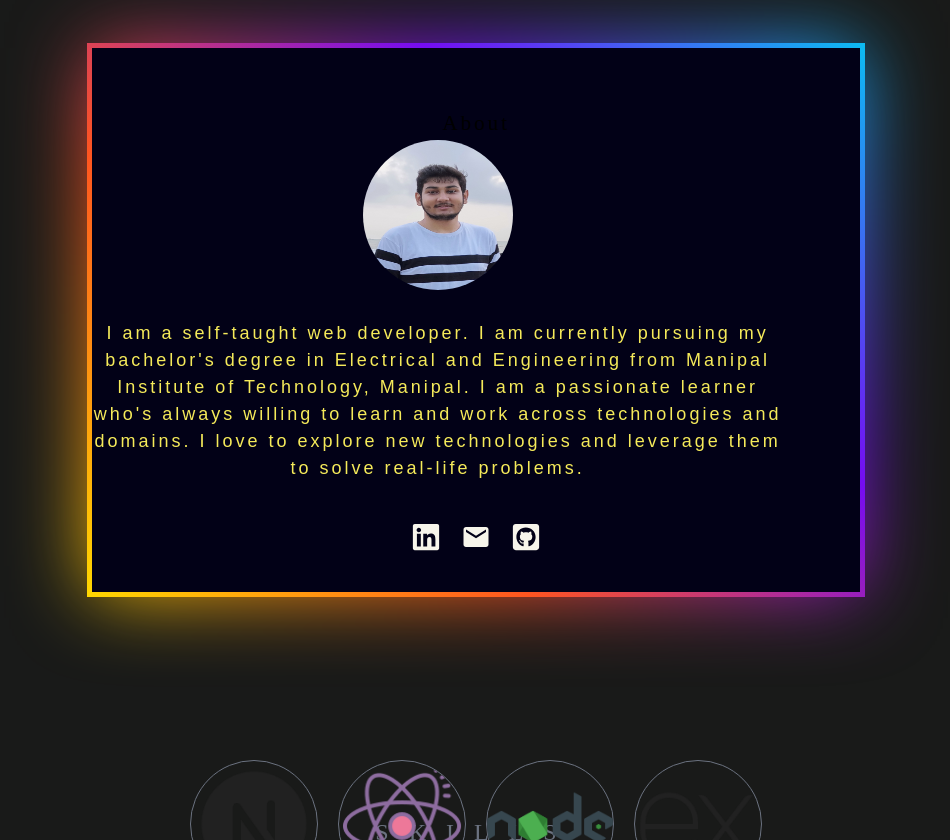
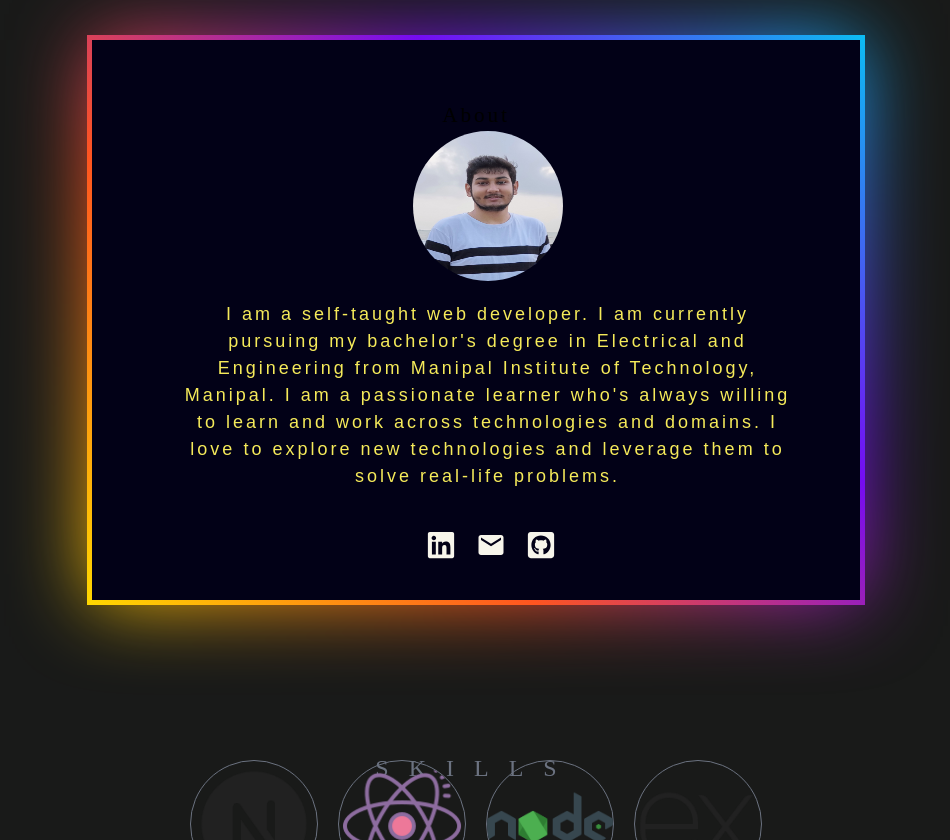
Before and after one commit to Sranjan0208/old-Portfolio, a React (Create React App) app: page /introduction in a window 1280 px wide. Shown: the part 880-1720 px from the top of the page, without its empty margins (164-1114 px from the left). Built offline with nearby package versions, Linux system fonts and the light colour scheme.

Commit message:
changes in Style

```diff
--- a/src/components/About.js
+++ b/src/components/About.js
@@ -12,6 +12,7 @@ const About = () => {
           <div className="title">
             <h1>About</h1>
           </div>
+          <div className="about">
             <div className="content">
               <img
                 src={require("../assets/sujal.jpg")}
@@ -21,10 +22,10 @@ const About = () => {
               <p>
                 I am a self-taught web developer. I am currently pursuing my
                 bachelor's degree in Electrical and Engineering from Manipal
-              Institute of Technology, Manipal. I am a passionate learner who's
-              always willing to learn and work across technologies and domains.
-              I love to explore new technologies and leverage them to solve
-              real-life problems.
+                Institute of Technology, Manipal. I am a passionate learner
+                who's always willing to learn and work across technologies and
+                domains. I love to explore new technologies and leverage them to
+                solve real-life problems.
               </p>
             </div>
             <div className="social">
@@ -40,6 +41,7 @@ const About = () => {
             </div>
           </div>
         </div>
+      </div>
     </section>
   );
 };
--- a/src/components/Skills.js
+++ b/src/components/Skills.js
@@ -76,7 +76,7 @@ const Skills = () => {
   ];
   return (
     <div className="section3 absolute flex flex-col text-center md:text-left xl:flex-row max-w-[2000px] xl:px-10 min-h-screen justify-center xl:space-y-0 mx-auto items-center ">
-      <h3 className="absolute top-24 uppercase tracking-[20px] text-gray-500 text-2xl">
+      <h3 className="absolute top-[2rem] uppercase tracking-[20px] text-gray-500 text-2xl ">
         Skills
       </h3>
       <div className="grid grid-cols-4 gap-5">
--- a/src/styles/About.css
+++ b/src/styles/About.css
@@ -19,6 +19,7 @@
   overflow: hidden;
   border-radius: 50%;
   margin-bottom: 20px;
+  left: 5%;
 }
 
 .container2 {
@@ -77,8 +78,16 @@
   font-size: 21px;
 }
 
+.about {
+  margin: auto;
+  position: relative;
+  left: 2%;
+}
+
 .content-section .content p {
-  margin-top: 10px;
+  margin: auto;
+  /* margin-top: 10px; */
+  margin-left: 10%;
   color: #f5ea5a;
   font-family: sans-serif;
   font-size: 18px;
```
Also changed, not shown: 1 other file (tests, documents, lock files or other folders). Lines whose indentation alone changed are shown as unchanged.
